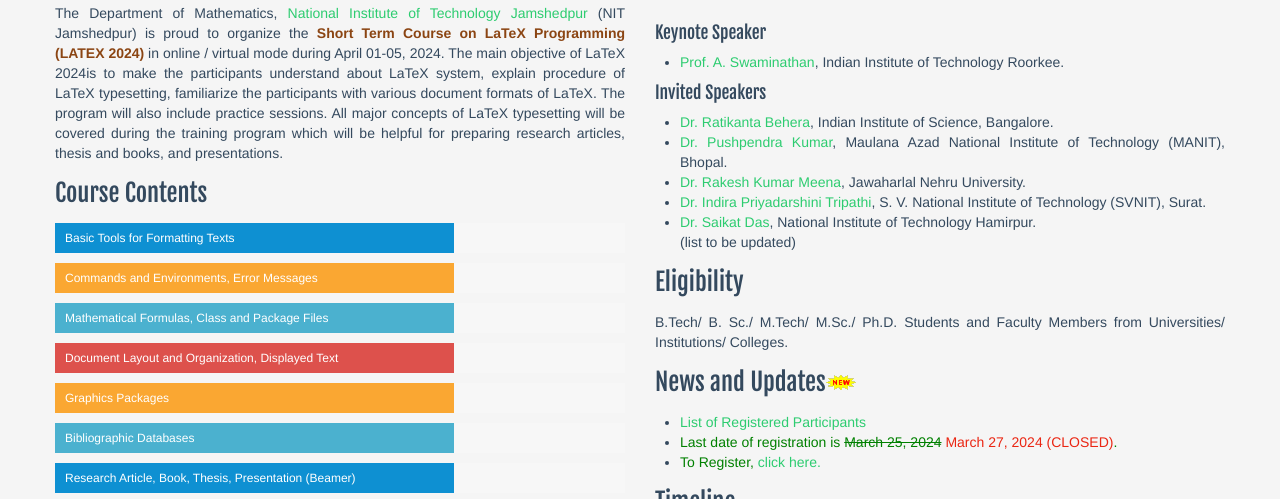
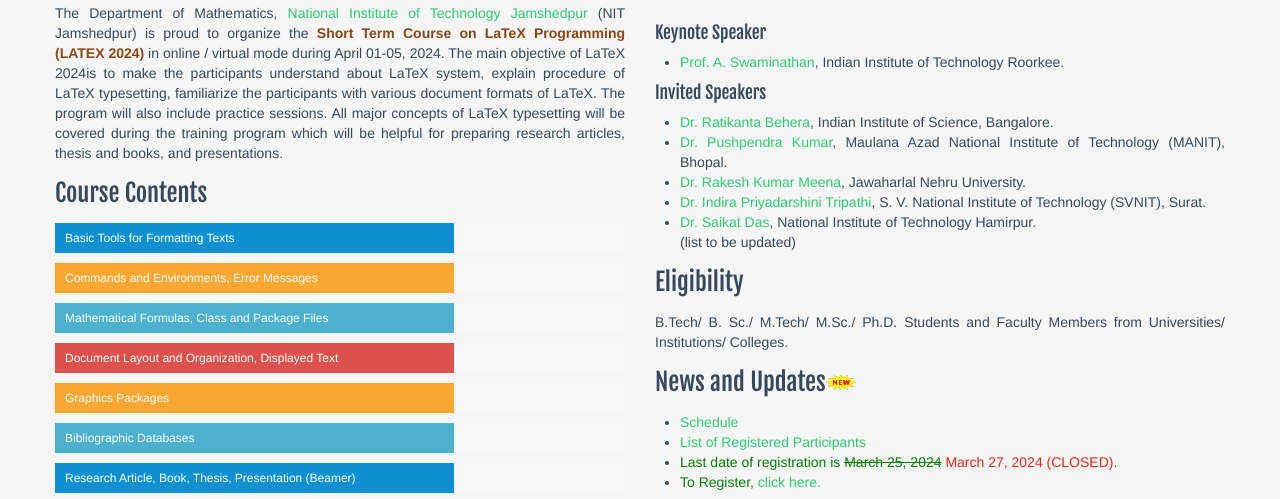
Before and after one commit to latex2024/latex2024, a plain HTML site: page index.html in a window 1280 px wide. Shown: the part 658-1157 px from the top of the page. Drawn offline with Linux system fonts and the light colour scheme.

Commit message:
Update index.html

```diff
--- a/index.html
+++ b/index.html
@@ -148,7 +148,8 @@ thesis and books, and presentations.
                 </p>
                 <h3>News and Updates<img src="images/new3.gif"></img></h3>
                  <ul style="font-size:14px;text-align:justify";>
-				 <li> <font color="GREEN"><a href="images/participants-LATEX2024.pdf" target="_blank">List of Registered Participants</a> </font> </li>
+        <li> <font color="GREEN"><a href="images/Schedule-LATEX2024.pdf" target="_blank">Schedule</a> </font> </li>
+			 <li> <font color="GREEN"><a href="images/participants-LATEX2024.pdf" target="_blank">List of Registered Participants</a> </font> </li>
                <li><font color="GREEN">Last date of registration is <del>March 25, 2024</del>  <font color="#EA2613"> March 27, 2024 (CLOSED)</font>.</font> </li>
 			  <li><font color="GREEN">To Register, <a  href="registration.html">click here.</a></font></li>
                 </ul>
```
